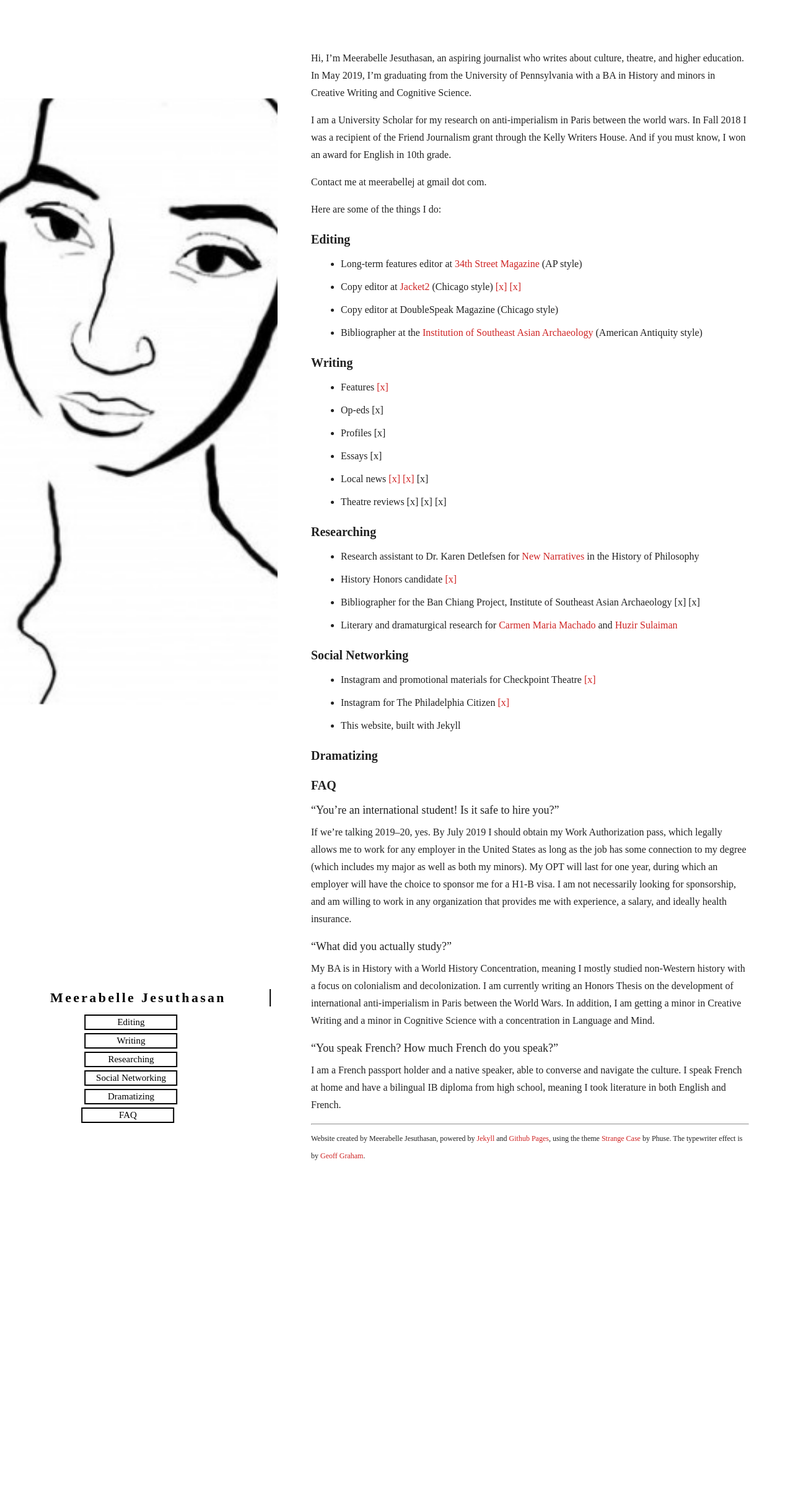
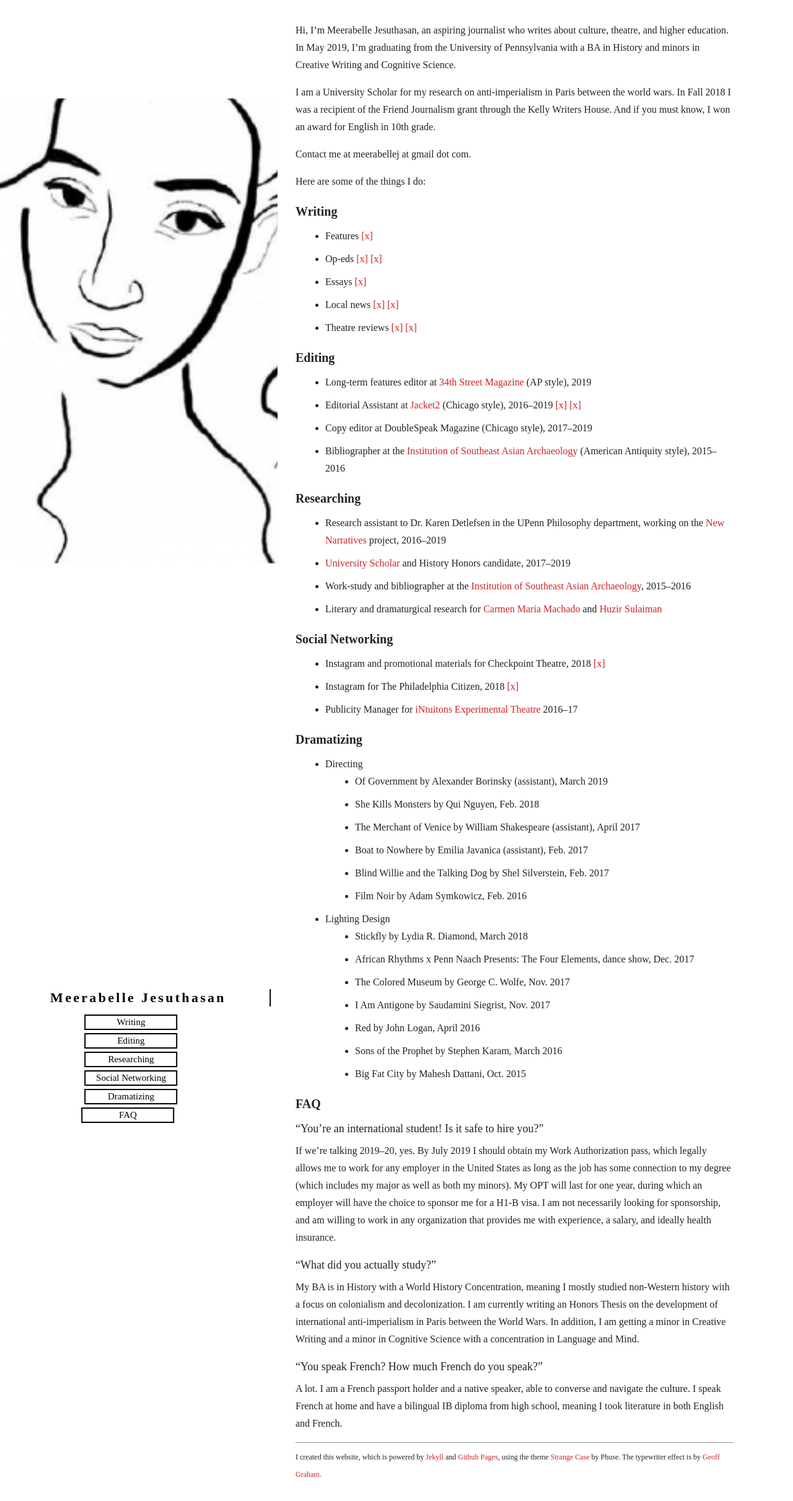
Before and after one commit to meerabellejesuthasan/meerabellejesuthasan.github.io, a Jekyll site: the page built from index.md, in a window 1280 px wide. Shown: the top 2422 px of the page at 62% size. Built offline with Jekyll 4.4.1, drawn with Linux system fonts in a browser that asks for light colours; nearby versions of some CDN libraries; some web fonts are replaced; Markdown is read by kramdown in place of the engine named in the settings.

Commit message:
added scroll, updated text and cover

```diff
--- a/_layouts/default.html
+++ b/_layouts/default.html
@@ -29,11 +29,11 @@
         <center>
         <li>
           <span>
+            <a href="{{site.baseurl}}/#writing">
+            <button class="nav-button">Writing </button></a>
+            <br>
             <a href="{{site.baseurl}}/#editing">
             <button class="nav-button">Editing </button></a>
-            <br>
-            <a href="{{site.baseurl}}/#writing">
-            <button class="nav-button">Writing </button></a>
             <br>
             <a href="{{site.baseurl}}/#researching">
             <button class="nav-button">Researching
--- a/css/main.css
+++ b/css/main.css
@@ -126,10 +126,11 @@ article {
   height: 100%;
   overflow: scroll;
   white-space: normal;
+  scroll-behavior: smooth;
 }
 
 .container {
-  padding: 100px 50px;
+  padding: 50px 25px;
   width: 95%;
 }
 
@@ -351,7 +352,7 @@ article {
 
 
 article .container {
-  padding-top: 80px;
+  padding-top: 35px;
   width: 85%;
 }
 
--- a/index.md
+++ b/index.md
@@ -1,7 +1,6 @@
 ---
 layout: default
 ---
-
 Hi, I'm Meerabelle Jesuthasan, an aspiring journalist who writes about culture, theatre, and higher education. In May 2019, I'm graduating from the University of Pennsylvania with a BA in History and minors in Creative Writing and Cognitive Science.
 
 I am a University Scholar for my research on anti-imperialism in Paris between the world wars. In Fall 2018 I was a recipient of the Friend Journalism grant through the Kelly Writers House. And if you must know, I won an award for English in 10th grade.
@@ -10,34 +9,46 @@ Contact me at meerabellej at gmail dot com.
 
 Here are some of the things I do:
 
+<h1 id="writing"> Writing </h1>
+* Features [[x]](https://www.34st.com/article/2018/12/upenn-naming-renaming-wynn-commons-bill-cosby)
+* Op-eds [[x]](https://www.thedp.com/article/2016/04/meerabelle-jesuthasan-maintaining-painful-legacies) [[x]](https://www.thedp.com/article/2016/04/meerabelle-jesuthasan-translating-social-justice)
+* Essays [[x]](https://extranewsfeed.com/how-to-write-about-palestine-cee2ccacf5d6)
+* Local news [[x]](https://thephiladelphiacitizen.org/whats-in-a-wiki-page/) [[x]](https://thephiladelphiacitizen.org/the-citizen-recommends-digitizing-days-at-william-way/)
+* Theatre reviews [[x]](http://www.inkpotreviews.com/2013reviews/1124,suit,mj.xml) [[x]](http://www.inkpotreviews.com/2013reviews/1109,musa,mj.xml)
 
 <h1 id="editing"> Editing </h1>
-* Long-term features editor at [34th Street Magazine](https://www.34st.com/) (AP style)
-* Copy editor at [Jacket2](http://jacket2.org/) (Chicago style) [[x]](http://jacket2.org/interviews/condemnation-confrontation-remembrance) [[x]](http://jacket2.org/reviews/products-labor)
-* Copy editor at DoubleSpeak Magazine (Chicago style)
-* Bibliographer at the [Institution of Southeast Asian Archaeology](https://iseaarchaeology.org/ban-chiang-project/) (American Antiquity style)
-
-<h1 id="writing"> Writing </h1>
-* Features [[x]](https://www.34st.com/article/2018/12/upenn-naming-renaming-wynn-commons-bill-cosby)
-* Op-eds [x]
-* Profiles [x]
-* Essays [x]
-* Local news [[x]](https://thephiladelphiacitizen.org/whats-in-a-wiki-page/) [[x]](https://thephiladelphiacitizen.org/the-citizen-recommends-digitizing-days-at-william-way/) [x]
-* Theatre reviews [x] [x] [x]
+* Long-term features editor at [34th Street Magazine](https://www.34st.com/) (AP style), 2019
+* Editorial Assistant at [Jacket2](http://jacket2.org/) (Chicago style), 2016–2019 [[x]](http://jacket2.org/interviews/condemnation-confrontation-remembrance) [[x]](http://jacket2.org/reviews/products-labor)
+* Copy editor at DoubleSpeak Magazine (Chicago style), 2017–2019
+* Bibliographer at the [Institution of Southeast Asian Archaeology](https://iseaarchaeology.org/ban-chiang-project/) (American Antiquity style), 2015–2016
 
 <h1 id="researching"> Researching </h1>
-* Research assistant to Dr. Karen Detlefsen for [New Narratives](http://www.newnarrativesinphilosophy.net/) in the History of Philosophy
-* History Honors candidate [[x]](https://www.curf.upenn.edu/profile/jesuthasan-meerabelle)
-* Bibliographer for the Ban Chiang Project, Institute of Southeast Asian Archaeology [x] [x]
+* Research assistant to Dr. Karen Detlefsen in the UPenn Philosophy department, working on the [New Narratives](http://www.newnarrativesinphilosophy.net/) project, 2016–2019
+* [University Scholar](https://www.curf.upenn.edu/profile/jesuthasan-meerabelle) and History Honors candidate, 2017–2019
+* Work-study and bibliographer at the [Institution of Southeast Asian Archaeology](https://iseaarchaeology.org/ban-chiang-project/), 2015–2016
 * Literary and dramaturgical research for [Carmen Maria Machado](https://carmenmariamachado.com/) and [Huzir Sulaiman](https://www.sifa.sg/programmes/displaced-persons-welcome-dinner-working-title/)
 
 <h1 id="social-networking"> Social Networking </h1>
-* Instagram and promotional materials for Checkpoint Theatre  [[x]]({{site.baseurl}}/social-media#checkpoint)
-* Instagram for The Philadelphia Citizen [[x]]({{site.baseurl}}/social-media#citizen)
-* This website, built with Jekyll
-
+* Instagram and promotional materials for Checkpoint Theatre, 2018 [[x]]({{site.baseurl}}/social-media#checkpoint)
+* Instagram for The Philadelphia Citizen, 2018 [[x]]({{site.baseurl}}/social-media#citizen)
+* Publicity Manager for [iNtuitons Experimental Theatre](https://www.facebook.com/iNtuitons/) 2016–17
 
 <h1 id="dramatizing"> Dramatizing </h1>
+* Directing
+  - Of Government by Alexander Borinsky (assistant), March 2019
+  - She Kills Monsters by Qui Nguyen, Feb. 2018
+  - The Merchant of Venice by William Shakespeare (assistant), April 2017
+  - Boat to Nowhere by Emilia Javanica (assistant), Feb. 2017
+  - Blind Willie and the Talking Dog by Shel Silverstein, Feb. 2017
+  - Film Noir by Adam Symkowicz, Feb. 2016
+* Lighting Design
+  - Stickfly by Lydia R. Diamond, March 2018
+  - African Rhythms x Penn Naach Presents: The Four Elements, dance show, Dec. 2017
+  - The Colored Museum by George C. Wolfe, Nov. 2017
+  - I Am Antigone by Saudamini Siegrist, Nov. 2017
+  - Red by John Logan, April 2016
+  - Sons of the Prophet by Stephen Karam, March 2016
+  - Big Fat City by Mahesh Dattani, Oct. 2015
 
 <h1 id="faq"> FAQ </h1>
 ##"You're an international student! Is it safe to hire you?"
@@ -47,8 +58,8 @@ If we're talking 2019–20, yes. By July 2019 I should obtain my Work Authorizat
 My BA is in History with a World History Concentration, meaning I mostly studied non-Western history with a focus on colonialism and decolonization. I am currently writing an Honors Thesis on the development of international anti-imperialism in Paris between the World Wars. In addition, I am getting a minor in Creative Writing and a minor in Cognitive Science with a concentration in Language and Mind.
 
 ##"You speak French? How much French do you speak?"
-I am a French passport holder and a native speaker, able to converse and navigate the culture. I speak French at home and have a bilingual IB diploma from high school, meaning I took literature in both English and French.
+A lot. I am a French passport holder and a native speaker, able to converse and navigate the culture. I speak French at home and have a bilingual IB diploma from high school, meaning I took literature in both English and French.
 
 ***
 
-###Website created by Meerabelle Jesuthasan, powered by [Jekyll](https://jekyllrb.com/) and  [Github Pages](https://pages.github.com/), using the theme [Strange Case](http://themes.jekyllrc.org/strangecase/) by Phuse. The typewriter effect is by [Geoff Graham](https://css-tricks.com/author/geoffgraham/).
+###I created this website, which is powered by [Jekyll](https://jekyllrb.com/) and  [Github Pages](https://pages.github.com/), using the theme [Strange Case](http://themes.jekyllrc.org/strangecase/) by Phuse. The typewriter effect is by [Geoff Graham](https://css-tricks.com/author/geoffgraham/).
```
Also changed, not shown: images/cover2-01.png.
